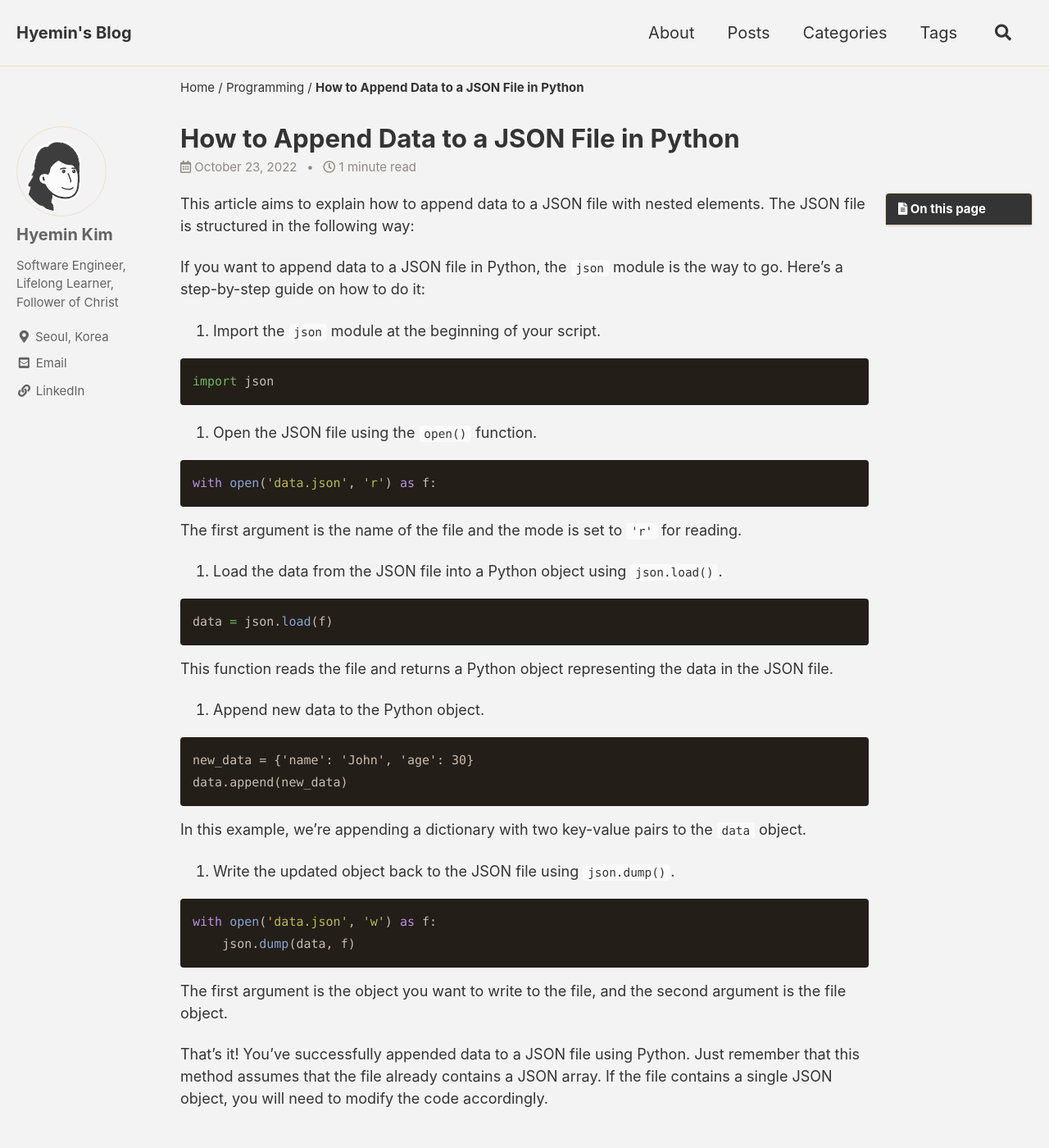
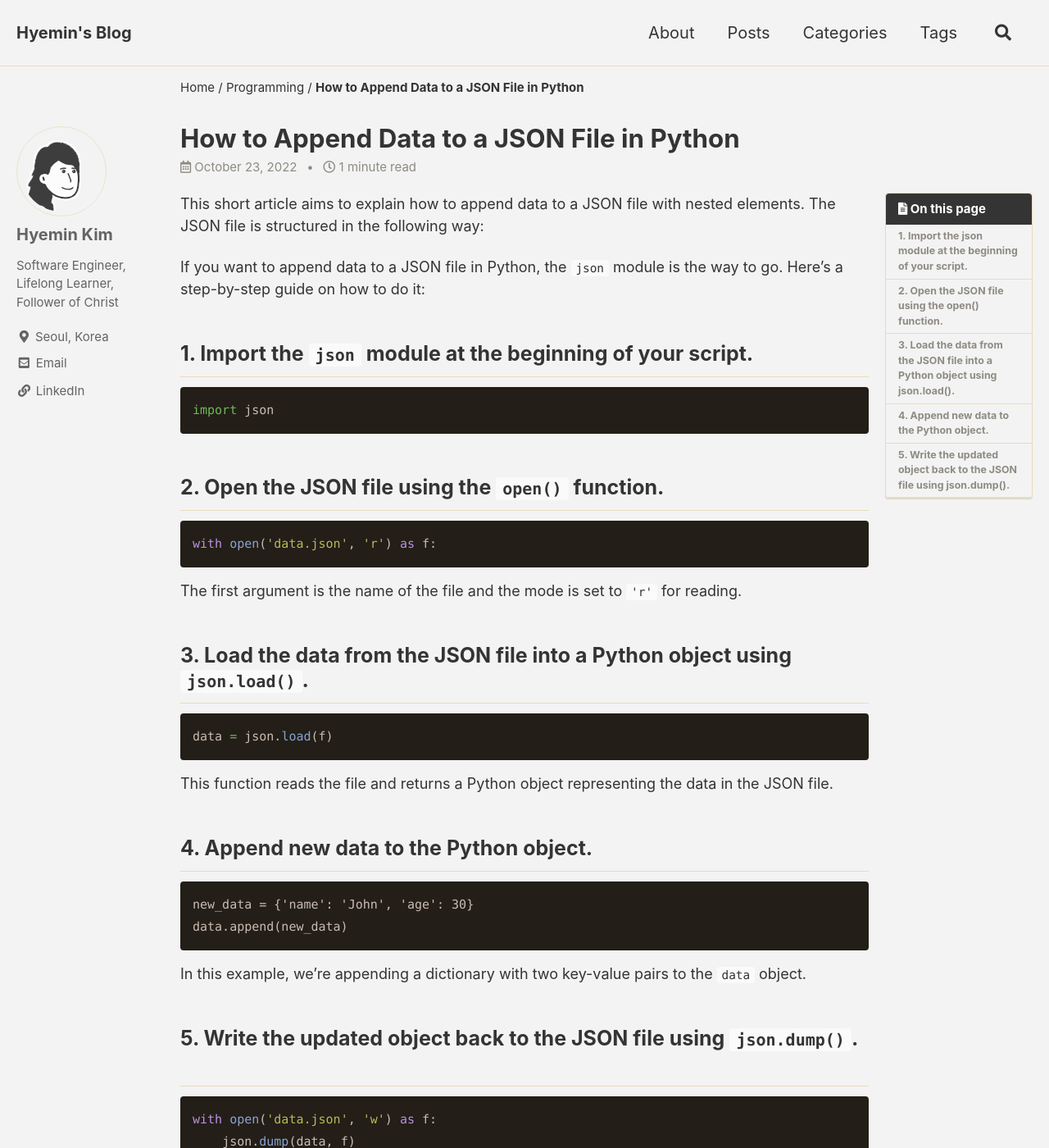
Before and after one commit to hkim-dev/hkim-dev.github.io, a Jekyll site: the page built from _posts/2022-10-23-How to Append Data to a JSON File in Python.md, in a window 1280 px wide and 1400 px high. Shown: the whole window at 82% size. Built offline with Jekyll 4.4.1, drawn with Linux system fonts in a browser that asks for light colours; cached includes are drawn as plain includes; emoji names are drawn with the system emoji font; comment, search, counter and statistics services are not loaded.

Commit message:
old article modified

````diff
--- a/_posts/2022-10-23-How to Append Data to a JSON File in Python.md
+++ b/_posts/2022-10-23-How to Append Data to a JSON File in Python.md
@@ -9,17 +9,17 @@ toc: true
 toc_sticky: true
 ---
 
-This article aims to explain how to append data to a JSON file with nested elements. The JSON file is structured in the following way:
+This short article aims to explain how to append data to a JSON file with nested elements. The JSON file is structured in the following way:
 
 If you want to append data to a JSON file in Python, the `json` module is the way to go. Here's a step-by-step guide on how to do it:
 
-1. Import the `json` module at the beginning of your script.
+## 1. Import the `json` module at the beginning of your script.
 
 ```python
 import json
 ```
 
-1. Open the JSON file using the `open()` function.
+## 2. Open the JSON file using the `open()` function.
 
 ```python
 with open('data.json', 'r') as f:
@@ -27,7 +27,7 @@ with open('data.json', 'r') as f:
 
 The first argument is the name of the file and the mode is set to `'r'` for reading.
 
-1. Load the data from the JSON file into a Python object using `json.load()`.
+## 3. Load the data from the JSON file into a Python object using `json.load()`.
 
 ```python
 data = json.load(f)
@@ -35,7 +35,7 @@ data = json.load(f)
 
 This function reads the file and returns a Python object representing the data in the JSON file.
 
-1. Append new data to the Python object.
+## 4. Append new data to the Python object.
 
 ```
 new_data = {'name': 'John', 'age': 30}
@@ -44,7 +44,7 @@ data.append(new_data)
 
 In this example, we're appending a dictionary with two key-value pairs to the `data` object.
 
-1. Write the updated object back to the JSON file using `json.dump()`.
+## 5. Write the updated object back to the JSON file using `json.dump()`.
 
 ```python
 with open('data.json', 'w') as f:
````
